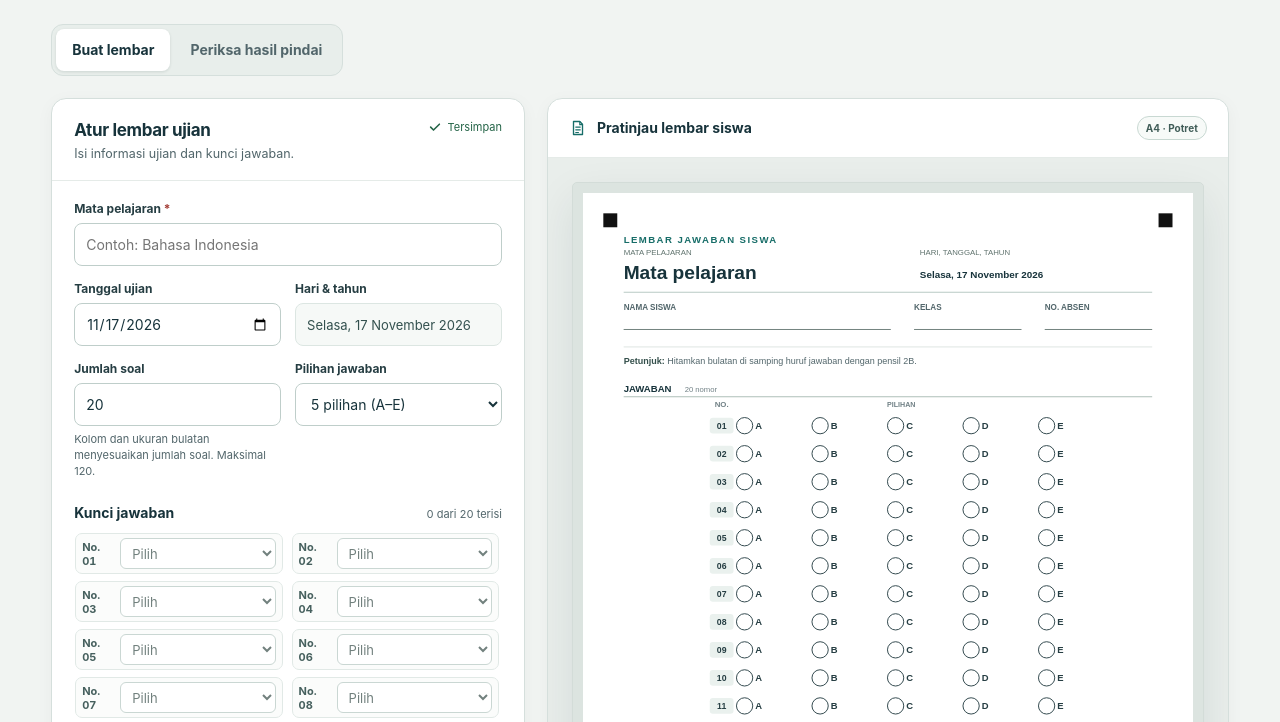
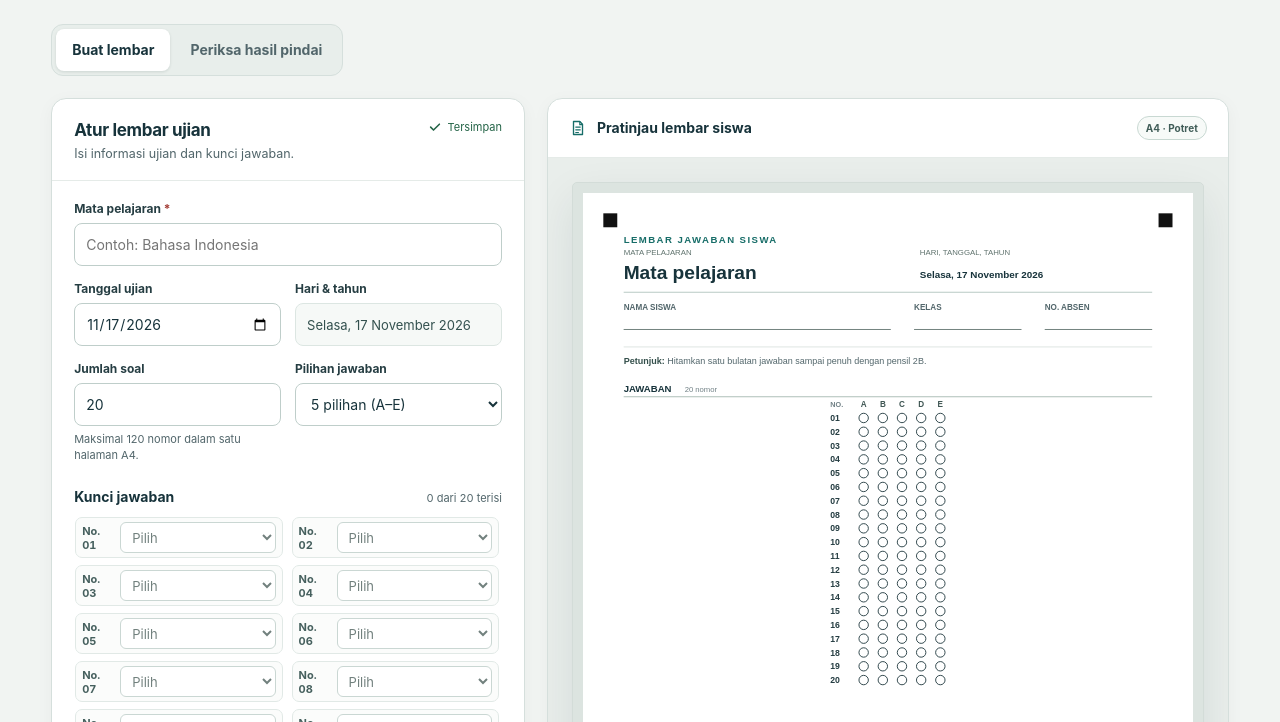
Before and after one commit to zalifxstudio/generator-lembar-jawaban, a plain HTML site: page index.html in a window 1280 px wide. Shown: the part 220-942 px from the top of the page. Drawn offline with Linux system fonts and the light colour scheme.

Commit message:
Revert "Improve printable answer sheet layout"
This reverts commit 260c3ec905dc1484cee83bad6cb4437af50c2970.

```diff
--- a/index.html
+++ b/index.html
@@ -348,7 +348,7 @@
                 <div class="field">
                   <label for="countInput">Jumlah soal</label>
                   <input class="control" id="countInput" type="number" min="1" max="120" step="1" inputmode="numeric">
-                  <p class="field-hint">Kolom dan ukuran bulatan menyesuaikan jumlah soal. Maksimal 120.</p>
+                  <p class="field-hint">Maksimal 120 nomor dalam satu halaman A4.</p>
                 </div>
                 <div class="field">
                   <label for="choicesInput">Pilihan jawaban</label>
@@ -451,7 +451,7 @@
         </div>
       </section>
 
-      <div class="footer"><span>A4 · 1–30 soal: 1 kolom · 31–60: 2 kolom · 61–120: 3 kolom</span><span>Kunci dan hasil disimpan hanya di browser ini.</span></div>
+      <div class="footer"><span>Format cetak A4 · Pilihan A–D atau A–E · Maksimal 120 soal</span><span>Kunci dan hasil disimpan hanya di browser ini.</span></div>
     </main>
   </div>
   <div id="printRoot" aria-hidden="true"></div>
@@ -544,35 +544,7 @@
       }
 
       function columnCount() {
-        return state.count <= 30 ? 1 : (state.count <= 60 ? 2 : 3);
-      }
-
-      function sheetLayout() {
-        const columns = columnCount();
-        const rowsPerColumn = Math.ceil(state.count / columns);
-        const columnWidth = 182 / columns;
-        const rowHeight = Math.min(13, 193 / rowsPerColumn);
-        const rowStart = 75.3 + Math.max(0, (193 - rowHeight * rowsPerColumn) / 2);
-        const radius = Math.min(2.8, rowHeight * .34);
-        const firstBubbleOffset = 12;
-        const bubbleStep = columns === 1 ? 26 : (columns === 2 ? 14.2 : 7.8);
-        const letterGap = columns === 3 ? .55 : .9;
-        const letterWidth = columns === 3 ? 2.5 : 3.0;
-        const choiceSpan = firstBubbleOffset + (state.choices - 1) * bubbleStep + radius + letterGap + letterWidth;
-        const leftOffset = (columnWidth - choiceSpan) / 2;
-        return {
-          columns: columns,
-          rowsPerColumn: rowsPerColumn,
-          columnWidth: columnWidth,
-          rowHeight: rowHeight,
-          rowStart: rowStart,
-          radius: radius,
-          firstBubbleOffset: firstBubbleOffset,
-          bubbleStep: bubbleStep,
-          letterGap: letterGap,
-          letterWidth: letterWidth,
-          leftOffset: leftOffset
-        };
+        return state.count <= 40 ? 1 : (state.count <= 80 ? 2 : 3);
       }
 
       function keyIsComplete() {
@@ -645,40 +617,37 @@
         parts.push('<path d="M159 47H196" stroke="#536762" stroke-width=".28"/>');
         parts.push('<path d="M14 53H196" stroke="#D9E2DE" stroke-width=".3"/>');
         parts.push('<text x="14" y="59" fill="#344F4B" font-family="Arial,sans-serif" font-size="3.1" font-weight="600">Petunjuk:</text>');
-        parts.push('<text x="29" y="59" fill="#52666B" font-family="Arial,sans-serif" font-size="3.1">Hitamkan bulatan di samping huruf jawaban dengan pensil 2B.</text>');
+        parts.push('<text x="29" y="59" fill="#52666B" font-family="Arial,sans-serif" font-size="3.1">Hitamkan satu bulatan jawaban sampai penuh dengan pensil 2B.</text>');
         parts.push('<text x="14" y="68.5" fill="#17333B" font-family="Arial,sans-serif" font-size="3.3" font-weight="700">JAWABAN</text>');
         parts.push('<text x="35" y="68.5" fill="#718186" font-family="Arial,sans-serif" font-size="2.65">' + state.count + ' nomor</text>');
         parts.push('<path d="M14 70.2H196" stroke="#AEBFB9" stroke-width=".35"/>');
 
-        const layout = sheetLayout();
-        const columns = layout.columns;
-        const rowsPerColumn = layout.rowsPerColumn;
-        const columnWidth = layout.columnWidth;
+        const columns = columnCount();
+        const rowsPerColumn = Math.ceil(state.count / columns);
+        const columnWidth = 182 / columns;
+        const groupWidth = 13.3 + (state.choices - 1) * 6.6;
         const headerY = 73.6;
+        const rowStart = 75.1;
+        const rowHeight = 4.75;
         for (let column = 0; column < columns; column++) {
           const columnLeft = 14 + column * columnWidth;
-          const leftOffset = layout.leftOffset;
+          const leftOffset = (columnWidth - groupWidth) / 2;
           const numberX = columnLeft + leftOffset;
-          const firstBubbleX = numberX + layout.firstBubbleOffset;
-          const lastBubbleX = firstBubbleX + (state.choices - 1) * layout.bubbleStep;
-          const optionBandStart = firstBubbleX - layout.radius;
-          const optionBandEnd = lastBubbleX + layout.radius + layout.letterGap + layout.letterWidth;
-          const badgeHeight = Math.max(3.8, Math.min(5.4, layout.rowHeight - .55));
-          parts.push('<text x="' + (numberX + 4.1).toFixed(3) + '" y="' + headerY + '" text-anchor="middle" fill="#718186" font-family="Arial,sans-serif" font-size="2.7" font-weight="700">NO.</text>');
-          parts.push('<text x="' + ((optionBandStart + optionBandEnd) / 2).toFixed(3) + '" y="' + headerY + '" text-anchor="middle" fill="#718186" font-family="Arial,sans-serif" font-size="2.45" font-weight="700">PILIHAN</text>');
+          const firstBubbleX = numberX + 11.5;
+          parts.push('<text x="' + numberX.toFixed(3) + '" y="' + headerY + '" fill="#718186" font-family="Arial,sans-serif" font-size="2.5" font-weight="700">NO.</text>');
+          for (let choice = 0; choice < state.choices; choice++) {
+            const centerX = firstBubbleX + choice * 6.6;
+            parts.push('<text x="' + centerX.toFixed(3) + '" y="' + headerY + '" text-anchor="middle" fill="#405754" font-family="Arial,sans-serif" font-size="2.8" font-weight="700">' + LETTERS[choice] + '</text>');
+          }
           for (let row = 0; row < rowsPerColumn; row++) {
             const question = column * rowsPerColumn + row;
             if (question >= state.count) break;
-            const top = layout.rowStart + row * layout.rowHeight;
-            const centerY = top + layout.rowHeight / 2;
-            parts.push('<rect x="' + numberX.toFixed(3) + '" y="' + (centerY - badgeHeight / 2).toFixed(3) + '" width="8.2" height="' + badgeHeight.toFixed(3) + '" rx="1.1" fill="#EAF1EE"/>');
-            parts.push('<text x="' + (numberX + 4.1).toFixed(3) + '" y="' + (centerY + 1.05).toFixed(3) + '" text-anchor="middle" fill="#263E43" font-family="Arial,sans-serif" font-size="3.0" font-weight="700">' + String(question + 1).padStart(2, '0') + '</text>');
+            const top = rowStart + row * rowHeight;
+            const centerY = top + rowHeight / 2;
+            parts.push('<text x="' + numberX.toFixed(3) + '" y="' + (centerY + 1.05).toFixed(3) + '" fill="#263E43" font-family="Arial,sans-serif" font-size="3.0" font-weight="600">' + String(question + 1).padStart(2, '0') + '</text>');
             for (let choice = 0; choice < state.choices; choice++) {
-              const centerX = firstBubbleX + choice * layout.bubbleStep;
-              const letterX = centerX + layout.radius + layout.letterGap;
-              const letterFont = columns === 3 ? 2.55 : 3.25;
-              parts.push('<circle cx="' + centerX.toFixed(3) + '" cy="' + centerY.toFixed(3) + '" r="' + layout.radius.toFixed(3) + '" fill="#fff" stroke="#263E43" stroke-width=".32"/>');
-              parts.push('<text x="' + letterX.toFixed(3) + '" y="' + (centerY + 1.0).toFixed(3) + '" fill="#263E43" font-family="Arial,sans-serif" font-size="' + letterFont + '" font-weight="600">' + LETTERS[choice] + '</text>');
+              const centerX = firstBubbleX + choice * 6.6;
+              parts.push('<circle cx="' + centerX.toFixed(3) + '" cy="' + centerY.toFixed(3) + '" r="1.62" fill="#fff" stroke="#263E43" stroke-width=".32"/>');
             }
           }
         }
@@ -1019,20 +988,21 @@
         const imageData = canvas.getContext('2d', { willReadFrequently: true }).getImageData(0, 0, canvas.width, canvas.height).data;
         const gray = new Uint8Array(canvas.width * canvas.height);
         for (let p = 0, i = 0; p < gray.length; p++, i += 4) gray[p] = Math.round(.299 * imageData[i] + .587 * imageData[i + 1] + .114 * imageData[i + 2]);
-        const layout = sheetLayout();
-        const columns = layout.columns;
-        const rowsPerColumn = layout.rowsPerColumn;
+        const columns = columnCount();
+        const rowsPerColumn = Math.ceil(state.count / columns);
+        const columnWidth = 182 / columns;
+        const groupWidth = 13.3 + (state.choices - 1) * 6.6;
         const answers = [];
         const marksByQuestion = [];
         for (let question = 0; question < state.count; question++) {
           const column = Math.floor(question / rowsPerColumn);
           const row = question % rowsPerColumn;
-          const left = 14 + column * layout.columnWidth;
-          const numberX = left + layout.leftOffset;
-          const centerY = layout.rowStart + row * layout.rowHeight + layout.rowHeight / 2;
+          const left = 14 + column * columnWidth;
+          const numberX = left + (columnWidth - groupWidth) / 2;
+          const centerY = 75.1 + row * 4.75 + 4.75 / 2;
           const scores = [];
           for (let choice = 0; choice < state.choices; choice++) {
-            const centerX = numberX + layout.firstBubbleOffset + choice * layout.bubbleStep;
+            const centerX = numberX + 11.5 + choice * 6.6;
             scores.push(bubbleContrast(gray, canvas.width, canvas.height, h, centerX, centerY));
           }
           const maxScore = Math.max.apply(null, scores);
```
Also changed, not shown: 1 other file.
